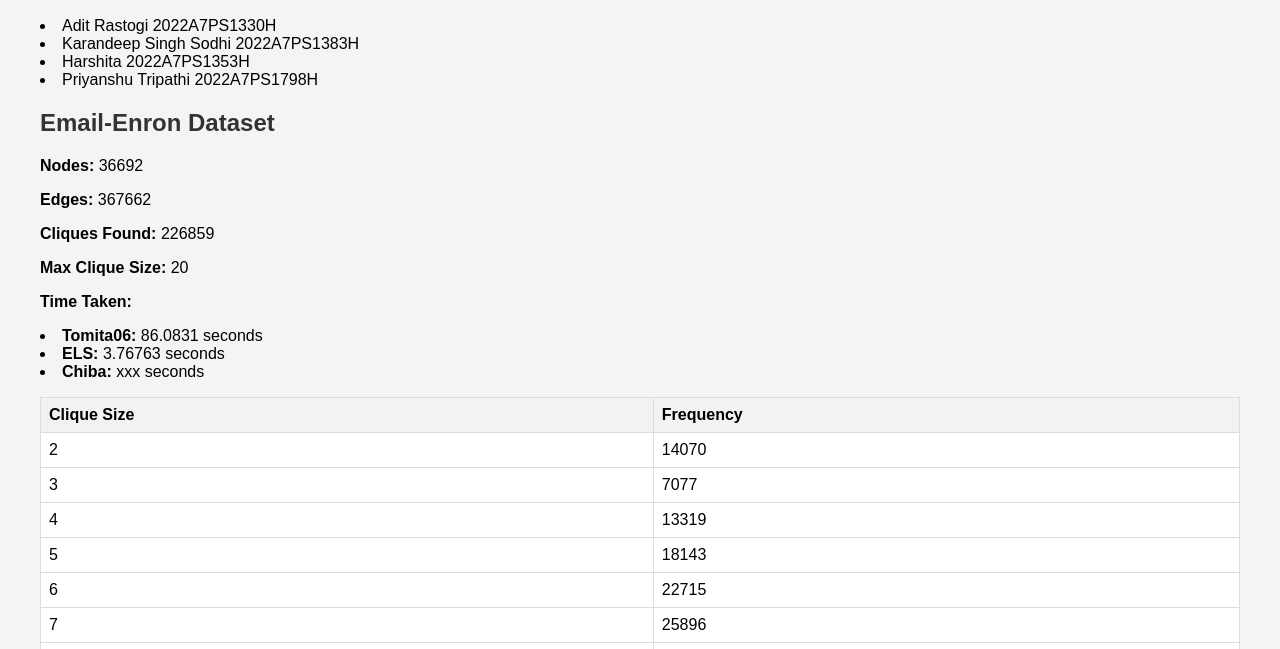
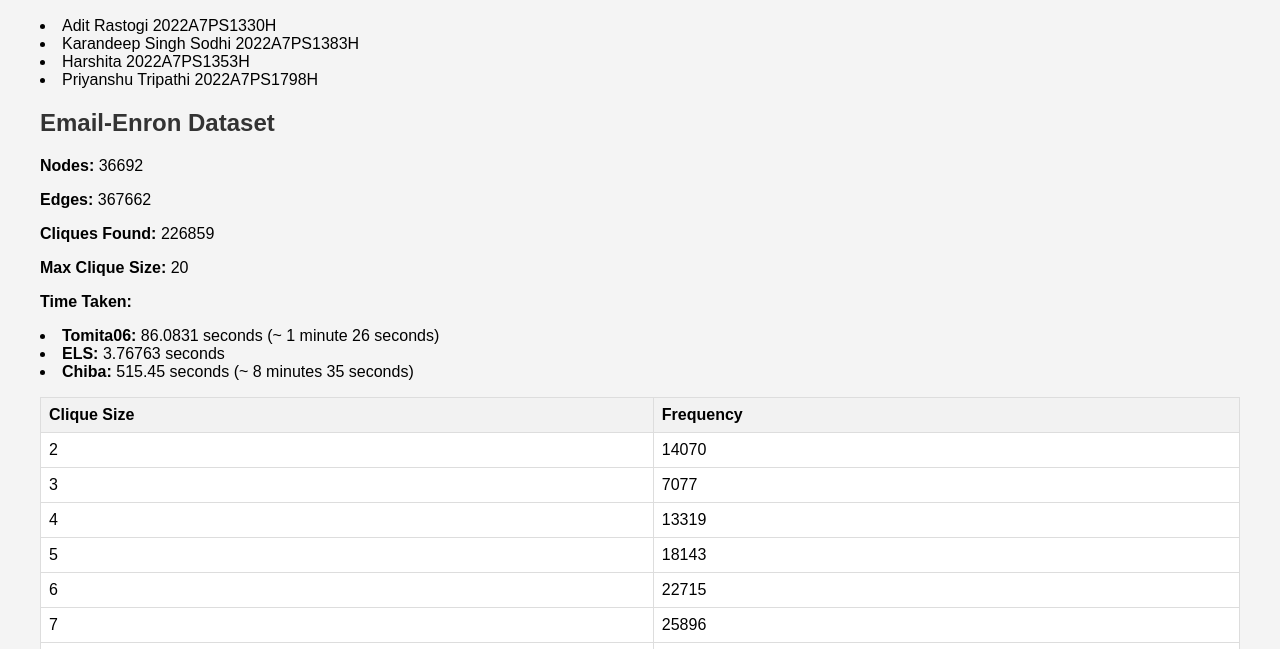
Before and after one commit to RastogiAdit/CS-F364-DAA-Assignment-1, a plain HTML site: page index.html in a window 1280 px wide. Shown: the part 151-800 px from the top of the page. Drawn offline with Linux system fonts and the light colour scheme.

Commit message:
updated graphs

```diff
--- a/index.html
+++ b/index.html
@@ -46,9 +46,9 @@
     <p><strong>Cliques Found:</strong> 226859</p>
     <p><strong>Max Clique Size:</strong> 20</p>
     <p><strong>Time Taken:</strong>
-        <li><strong>Tomita06:</strong> 86.0831 seconds</li>
+        <li><strong>Tomita06:</strong> 86.0831 seconds (~ 1 minute 26 seconds)</li>
         <li><strong>ELS:</strong> 3.76763 seconds</li>
-        <li><strong>Chiba:</strong> xxx seconds</li>
+        <li><strong>Chiba:</strong> 515.45 seconds (~ 8 minutes 35 seconds)</li>
     </p>
 
     <table>
@@ -77,6 +77,7 @@
         <tr><td>20</td><td>6</td></tr>
     </table>
     <img src="./data/email.jpg" alt="Description of image">
+    <img src="./data/email_time.jpg" alt="Description of image">
 
     <h2>Wikipedia Vote Dataset</h2>
     <p><strong>Nodes:</strong> 8298</p>
@@ -86,7 +87,7 @@
     <p><strong>Time Taken:</strong>
         <li><strong>Tomita06:</strong> 49.7241 seconds</li>
         <li><strong>ELS:</strong> 5.04143 seconds</li>
-        <li><strong>Chiba:</strong> xxx seconds</li>
+        <li><strong>Chiba:</strong> 657.34 seconds (~ 11 minutes)</li>
     </p>
 
 
@@ -114,6 +115,7 @@
         <tr><td>17</td><td>23</td></tr>
     </table>
     <img src="./data/wiki.jpg" alt="Description of image">
+    <img src="./data/wiki_time.jpg" alt="Description of image">
 
     <h2>Internet Topology Skitter Dataset</h2>
     <p><strong>Nodes:</strong> 1696415</p>
@@ -122,8 +124,8 @@
     <p><strong>Max Clique Size:</strong> 67</p>
     <p><strong>Time Taken:</strong>
         <li><strong>Tomita06:</strong> 89483.2 seconds (~1 day 51 minutes)</li>
-        <li><strong>ELS:</strong> xxx seconds</li>
-        <li><strong>Chiba:</strong> xxx seconds</li>
+        <li><strong>ELS:</strong> 9653.67 seconds (~2 hours 41 minutes)</li>
+        <li><strong>Chiba:</strong> 41289.45 seconds (~11 hours 28 minutes)</li>
     </p>
 
     <table>
@@ -199,5 +201,6 @@
             <tr><td>67</td><td>	4</td></tr>
     </table>
     <img src="./data/skitter.jpg" alt="Description of image">
+    <img src="./data/skitter_time.jpg" alt="Description of image">
 </body>
 </html>
```
Also changed, not shown: data/email_time.jpg (added), data/skitter_time.jpg (added), data/wiki_time.jpg (added), 1 other file.
